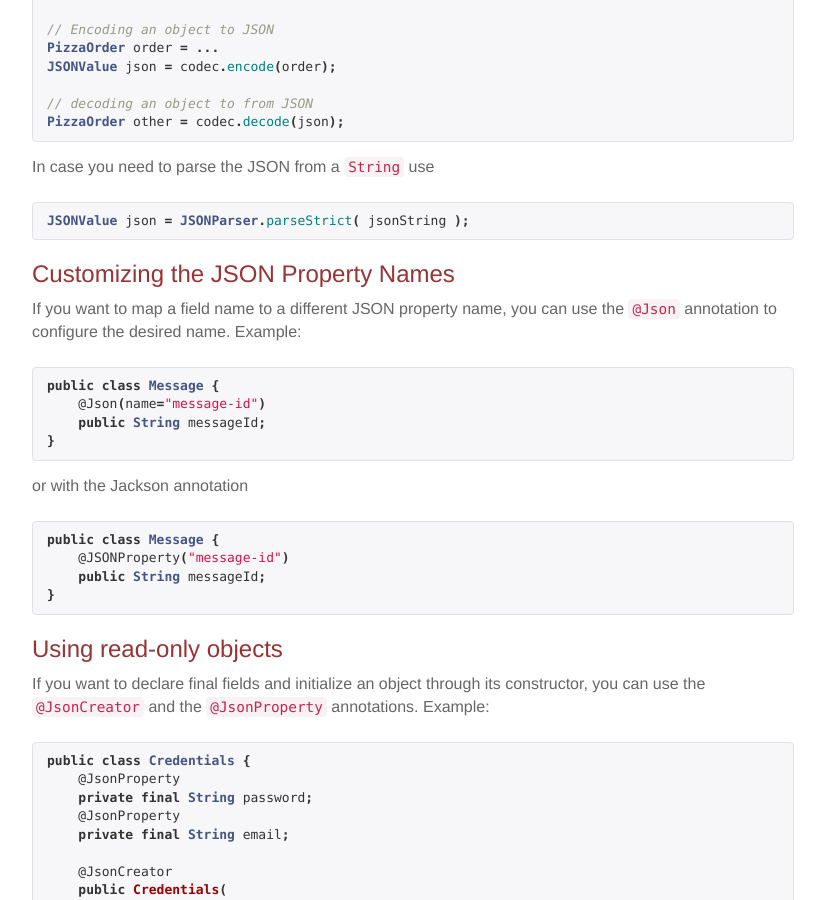
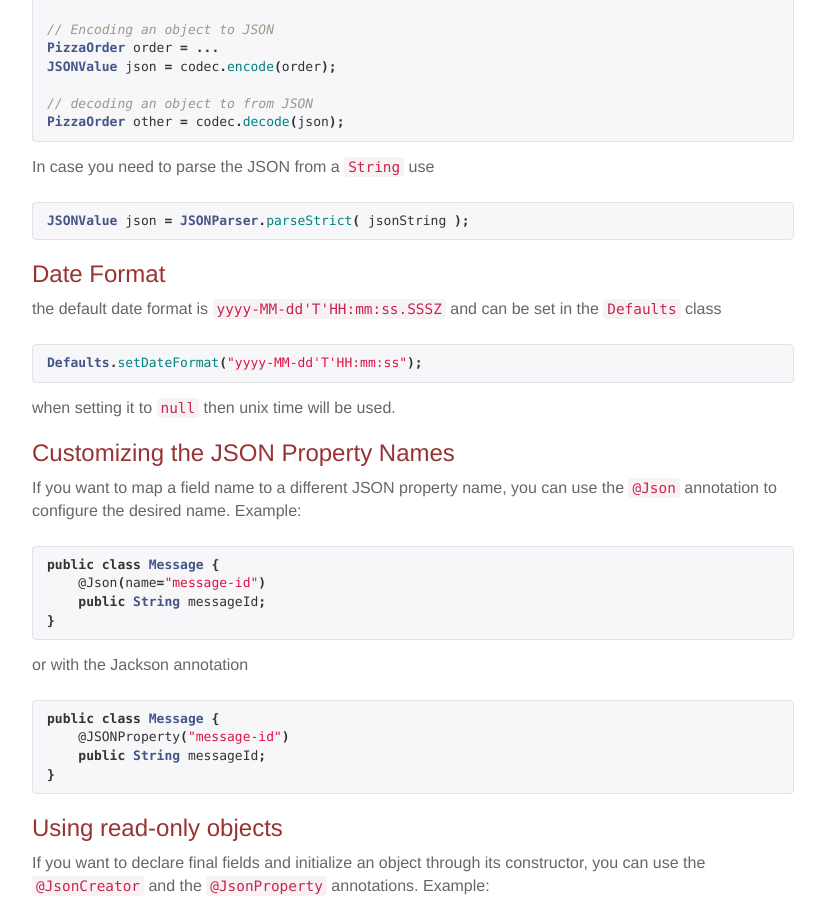
Before and after one commit to BadgerPc/resty-gwt.github.io, a Jekyll site: the page built from documentation/restygwt-user-guide.markdown, in a window 1280 px wide and 900 px high, scrolled down 5296 px. Shown: the whole window, without its empty margins (227-1052 px from the left). Built offline with Jekyll 4.4.1, drawn with Linux system fonts in a browser that asks for light colours; Markdown is read by kramdown in place of the engine named in the settings.

Commit message:
added some note on Date formats

```diff
--- a/documentation/restygwt-user-guide.markdown
+++ b/documentation/restygwt-user-guide.markdown
@@ -300,6 +300,18 @@ In case you need to parse the JSON from a `String` use
 {% highlight java %}
 JSONValue json = JSONParser.parseStrict( jsonString );
 {% endhighlight %}
+
+### Date Format
+
+the default date format is `yyyy-MM-dd'T'HH:mm:ss.SSSZ`
+and can be set in the `Defaults` class
+
+<br/>
+{% highlight java %}
+Defaults.setDateFormat("yyyy-MM-dd'T'HH:mm:ss");
+{% endhighlight %}
+
+when setting it to `null` then unix time will be used.
 
 ### Customizing the JSON Property Names
 
```
